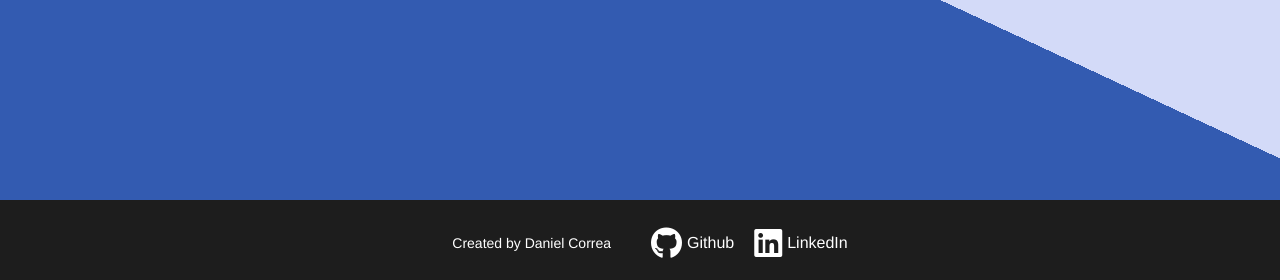
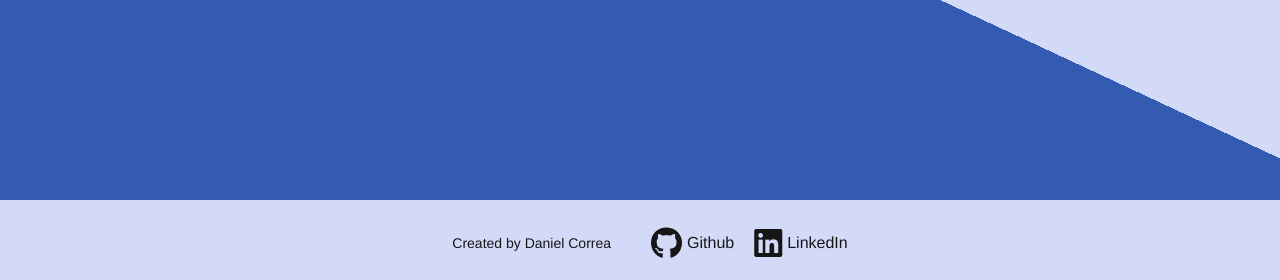
Before and after one commit to danielcr0995/todolist_v1, a Node server app: page / in a window 1280 px wide. Shown: the part 520-800 px from the top of the page. Run offline with Node 20, Linux system fonts and the light colour scheme; some libraries are stand-ins or nearby versions.

Commit message:
style final updates to footer

```diff
--- a/public/css/styles.css
+++ b/public/css/styles.css
@@ -153,7 +153,7 @@ body {
   display: flex;
   align-items: center;
   justify-content: center;
-  color: #fff;
+  color: rgb(22, 22, 22);
 }
 
 .footer-items {
@@ -163,18 +163,18 @@ body {
   align-items: center;
   justify-content: center;
   padding: 15px 0 9px;
-  background-color: rgb(29, 29, 29);
+  background-color: #d3daf8;
 }
 
 .author-link {
   margin-left: 20px;
   display: flex;
   align-items: center;
-  color: #fff;
+  color: rgb(22, 22, 22);
   text-decoration: none;
 }
 .author-link:hover {
-  color: #fff;
+  color: rgb(22, 22, 22);
   text-decoration: underline;
 }
 
```
